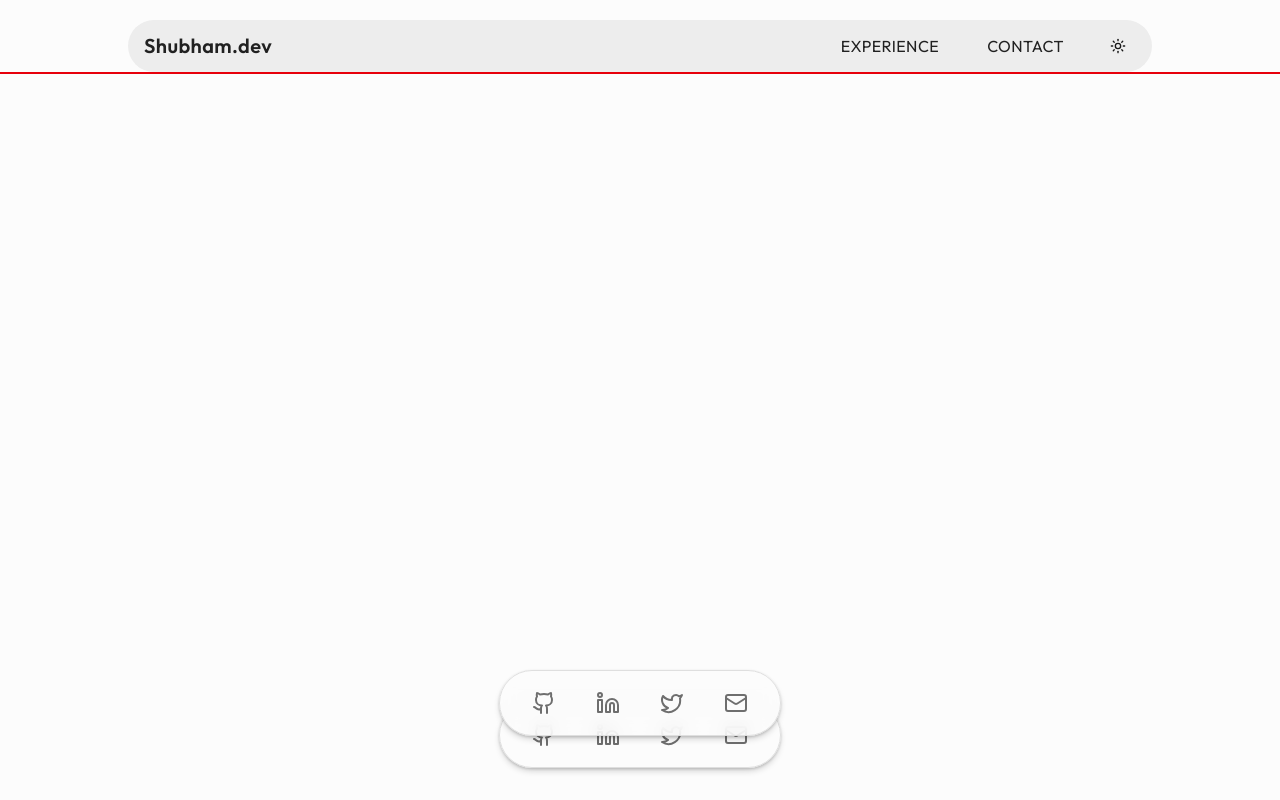
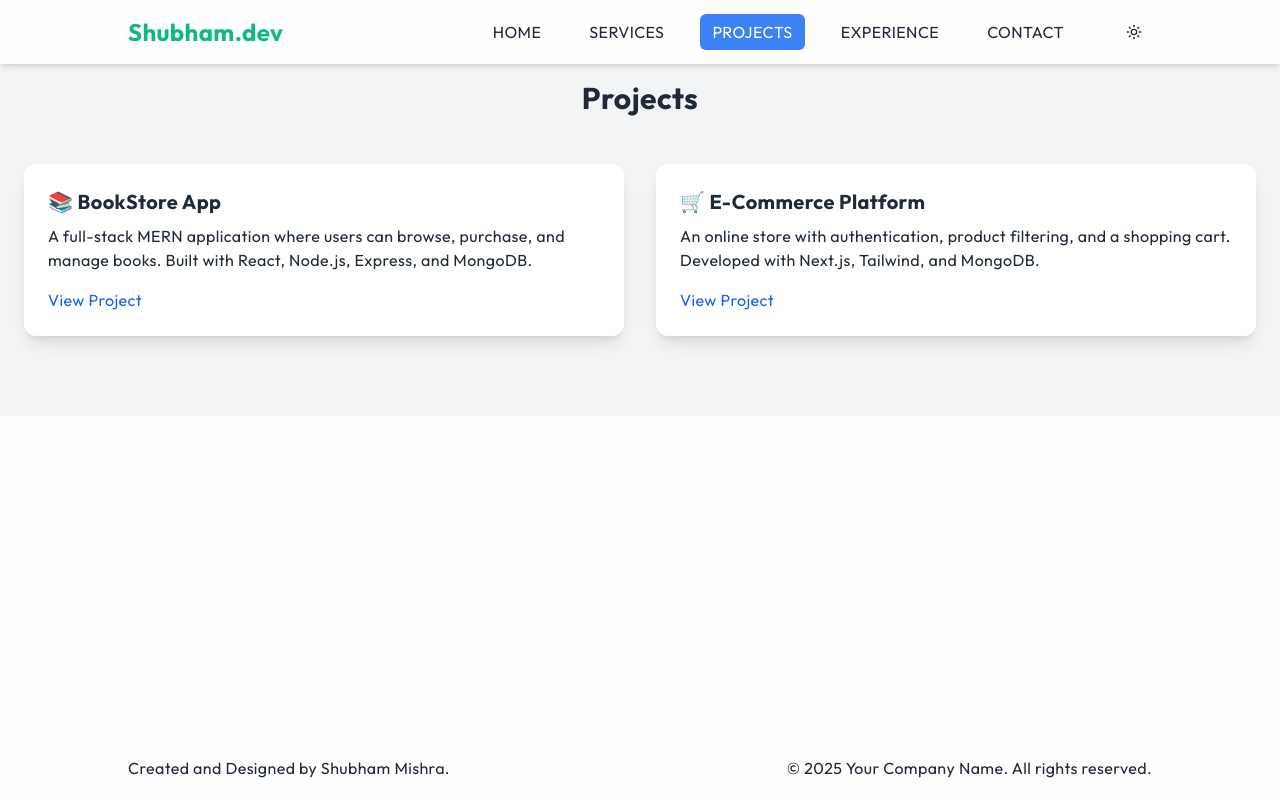
Before and after one commit to Mishrashubham10/shubham-mishra, a Next.js app: page /projects in a window 1280 px wide. Built offline with nearby package versions, Linux system fonts and the light colour scheme.

Commit message:
New design added to the codebase

```diff
--- a/package.json
+++ b/package.json
@@ -13,6 +13,7 @@
     "@radix-ui/react-slot": "^1.2.3",
     "class-variance-authority": "^0.7.1",
     "clsx": "^2.1.1",
+    "framer-motion": "^12.23.12",
     "lucide-react": "^0.541.0",
     "next": "15.5.0",
     "next-themes": "^0.4.6",
--- /dev/null
+++ b/src/app/TransitionLayout.jsx
@@ -0,0 +1,23 @@
+'use client';
+
+import { AnimatePresence, motion } from 'framer-motion';
+import { usePathname } from 'next/navigation';
+
+export default function TransitionLayout({ children }) {
+  const pathname = usePathname();
+
+  return (
+    <AnimatePresence mode="wait">
+      <motion.div
+        key={pathname}
+        initial={{ opacity: 0, x: 200 }}
+        animate={{ opacity: 1, x: 0 }}
+        exit={{ opacity: 0, x: -200 }}
+        transition={{ duration: 0.6, ease: 'easeInOut' }}
+        className="min-h-screen"
+      >
+        {children}
+      </motion.div>
+    </AnimatePresence>
+  );
+}
--- a/src/app/experience/page.tsx
+++ b/src/app/experience/page.tsx
@@ -1,6 +1,6 @@
 export default function ExperiencePage() {
   return (
-    <div className="min-h-screen bg-background">
+    <div className="bg-background">
       <main className="container mx-auto px-4 py-12">
         <section className="max-w-4xl mx-auto">
           <h1 className="text-3xl font-bold text-foreground mb-8">
--- a/src/app/globals.css
+++ b/src/app/globals.css
@@ -1,12 +1,10 @@
 @import 'tailwindcss';
 @import 'tw-animate-css';
 
-/* * {
-  outline: 1px solid red;
-} */
-
+/* Dark variant helper */
 @custom-variant dark (&:is(.dark *));
 
+/* Theme Variables */
 @theme inline {
   --color-background: var(--background);
   --color-foreground: var(--foreground);
@@ -20,11 +18,6 @@
   --color-sidebar-primary: var(--sidebar-primary);
   --color-sidebar-foreground: var(--sidebar-foreground);
   --color-sidebar: var(--sidebar);
-  --color-chart-5: var(--chart-5);
-  --color-chart-4: var(--chart-4);
-  --color-chart-3: var(--chart-3);
-  --color-chart-2: var(--chart-2);
-  --color-chart-1: var(--chart-1);
   --color-ring: var(--ring);
   --color-input: var(--input);
   --color-border: var(--border);
@@ -43,170 +36,84 @@
   --color-card: var(--card);
   --color-warning: var(--warning);
   --color-warning-foreground: var(--warning-foreground);
-  --radius-sm: calc(var(--radius) - 4px);
-  --radius-md: calc(var(--radius) - 2px);
-  --radius-lg: var(--radius);
-  --radius-xl: calc(var(--radius) + 4px);
-  --font-serif: ui-serif, Georgia, Cambria, 'Times New Roman', Times, serif;
   --radius: 0.5rem;
-  --tracking-tighter: calc(var(--tracking-normal) - 0.05em);
-  --tracking-tight: calc(var(--tracking-normal) - 0.025em);
-  --tracking-wide: calc(var(--tracking-normal) + 0.025em);
-  --tracking-wider: calc(var(--tracking-normal) + 0.05em);
-  --tracking-widest: calc(var(--tracking-normal) + 0.1em);
-  --tracking-normal: var(--tracking-normal);
-  --shadow-2xl: var(--shadow-2xl);
-  --shadow-xl: var(--shadow-xl);
-  --shadow-lg: var(--shadow-lg);
-  --shadow-md: var(--shadow-md);
-  --shadow: var(--shadow);
-  --shadow-sm: var(--shadow-sm);
-  --shadow-xs: var(--shadow-xs);
-  --shadow-2xs: var(--shadow-2xs);
-  --spacing: var(--spacing);
-  --spacing-header: 4rem;
-  --spacing-screen-header: calc(100vh - var(--spacing-header));
-  --letter-spacing: var(--letter-spacing);
-  --shadow-offset-y: var(--shadow-offset-y);
-  --shadow-offset-x: var(--shadow-offset-x);
-  --shadow-spread: var(--shadow-spread);
-  --shadow-blur: var(--shadow-blur);
-  --shadow-opacity: var(--shadow-opacity);
-  --color-shadow-color: var(--shadow-color);
-  --color-destructive-foreground: var(--destructive-foreground);
-}
-
-:root {
-  --radius: 0.5rem;
-  --background: oklch(0.9911 0 0);
-  --foreground: oklch(0.2046 0 0);
-  --card: oklch(0.9911 0 0);
-  --card-foreground: oklch(0.2046 0 0);
-  --popover: oklch(0.9911 0 0);
-  --popover-foreground: oklch(0.4386 0 0);
-  --primary: oklch(0.7887 0.1576 158.218);
-  --primary-foreground: oklch(0.2626 0.0147 166.4589);
-  --secondary: oklch(0.9461 0 0);
-  --secondary-foreground: oklch(0.2046 0 0);
-  --muted: oklch(0.9461 0 0);
-  --muted-foreground: oklch(0.5382 0 0);
-  --accent: oklch(0.9461 0 0);
-  --accent-foreground: oklch(0.2478 0 0);
-  --destructive: oklch(0.6254 0.2125 33.0722);
-  --warning: oklch(0.77875 0.17259 66.559);
-  --warning-foreground: oklch(0.2435 0 0);
-  --border: oklch(0.9037 0 0);
-  --input: oklch(0.9731 0 0);
-  --ring: oklch(0.8348 0.1302 160.908);
-  --chart-1: oklch(0.8348 0.1302 160.908);
-  --chart-2: oklch(0.6231 0.188 259.8145);
-  --chart-3: oklch(0.6056 0.2189 292.7172);
-  --chart-4: oklch(0.7686 0.1647 70.0804);
-  --chart-5: oklch(0.6959 0.1491 162.4796);
-  --sidebar: oklch(0.9911 0 0);
-  --sidebar-foreground: oklch(0.5452 0 0);
-  --sidebar-primary: oklch(0.8348 0.1302 160.908);
-  --sidebar-primary-foreground: oklch(0.2626 0.0147 166.4589);
-  --sidebar-accent: oklch(0.9461 0 0);
-  --sidebar-accent-foreground: oklch(0.2435 0 0);
-  --sidebar-border: oklch(0.9037 0 0);
-  --sidebar-ring: oklch(0.8348 0.1302 160.908);
-  --destructive-foreground: oklch(0.9934 0.0032 17.2118);
-  --font-sans: var(--font-outfit-sans), sans-serif;
-  --font-serif: ui-serif, Georgia, Cambria, 'Times New Roman', Times, serif;
-  --font-mono: monospace;
-  --shadow-color: #000000;
-  --shadow-opacity: 0.17;
-  --shadow-blur: 3px;
-  --shadow-spread: 0px;
-  --shadow-offset-x: 0px;
-  --shadow-offset-y: 1px;
-  --letter-spacing: 0.025em;
-  --spacing: 0.25rem;
-  --shadow-2xs: 0px 1px 3px 0px hsl(0 0% 0% / 0.09);
-  --shadow-xs: 0px 1px 3px 0px hsl(0 0% 0% / 0.09);
-  --shadow-sm: 0px 1px 3px 0px hsl(0 0% 0% / 0.17),
-    0px 1px 2px -1px hsl(0 0% 0% / 0.17);
-  --shadow: 0px 1px 3px 0px hsl(0 0% 0% / 0.17),
-    0px 1px 2px -1px hsl(0 0% 0% / 0.17);
-  --shadow-md: 0px 1px 3px 0px hsl(0 0% 0% / 0.17),
-    0px 2px 4px -1px hsl(0 0% 0% / 0.17);
-  --shadow-lg: 0px 1px 3px 0px hsl(0 0% 0% / 0.17),
-    0px 4px 6px -1px hsl(0 0% 0% / 0.17);
-  --shadow-xl: 0px 1px 3px 0px hsl(0 0% 0% / 0.17),
-    0px 8px 10px -1px hsl(0 0% 0% / 0.17);
-  --shadow-2xl: 0px 1px 3px 0px hsl(0 0% 0% / 0.43);
   --tracking-normal: 0.025em;
 }
 
-.dark {
-  --background: oklch(0.1822 0 0);
-  --foreground: oklch(0.9288 0.0126 255.5078);
-  --card: oklch(0.2046 0 0);
-  --card-foreground: oklch(0.9288 0.0126 255.5078);
-  --popover: oklch(0.2603 0 0);
-  --popover-foreground: oklch(0.7348 0 0);
-  --primary: oklch(0.5065 0.1228 156.039);
-  --primary-foreground: oklch(0.9213 0.0135 167.1556);
-  --secondary: oklch(0.2603 0 0);
-  --secondary-foreground: oklch(0.9851 0 0);
-  --muted: oklch(0.2393 0 0);
-  --muted-foreground: oklch(0.7122 0 0);
-  --accent: oklch(0.3132 0 0);
-  --accent-foreground: oklch(0.9851 0 0);
-  --destructive: oklch(0.4659 0.1386 29.4477);
-  --warning: oklch(0.76 0.16 70.49);
-  --warning-foreground: oklch(0.9368 0.0045 34.3092);
-  --border: oklch(0.2809 0 0);
-  --input: oklch(0.2603 0 0);
-  --ring: oklch(0.8003 0.1821 151.711);
-  --chart-1: oklch(0.8003 0.1821 151.711);
-  --chart-2: oklch(0.7137 0.1434 254.624);
-  --chart-3: oklch(0.709 0.1592 293.5412);
-  --chart-4: oklch(0.8369 0.1644 84.4286);
-  --chart-5: oklch(0.7845 0.1325 181.912);
-  --sidebar: oklch(0.1822 0 0);
-  --sidebar-foreground: oklch(0.6301 0 0);
-  --sidebar-primary: oklch(0.4365 0.1044 156.7556);
-  --sidebar-primary-foreground: oklch(0.9213 0.0135 167.1556);
-  --sidebar-accent: oklch(0.3132 0 0);
-  --sidebar-accent-foreground: oklch(0.9851 0 0);
-  --sidebar-border: oklch(0.2809 0 0);
-  --sidebar-ring: oklch(0.8003 0.1821 151.711);
-  --destructive-foreground: oklch(0.9368 0.0045 34.3092);
-  --radius: 0.5rem;
-  --font-sans: var(--font-outfit-sans), sans-serif;
-  --font-serif: ui-serif, Georgia, Cambria, 'Times New Roman', Times, serif;
-  --font-mono: monospace;
-  --shadow-color: #000000;
-  --shadow-opacity: 0.17;
-  --shadow-blur: 3px;
-  --shadow-spread: 0px;
-  --shadow-offset-x: 0px;
-  --shadow-offset-y: 1px;
-  --letter-spacing: 0.025em;
-  --spacing: 0.25rem;
-  --shadow-2xs: 0px 1px 3px 0px hsl(0 0% 0% / 0.09);
-  --shadow-xs: 0px 1px 3px 0px hsl(0 0% 0% / 0.09);
-  --shadow-sm: 0px 1px 3px 0px hsl(0 0% 0% / 0.17),
-    0px 1px 2px -1px hsl(0 0% 0% / 0.17);
-  --shadow: 0px 1px 3px 0px hsl(0 0% 0% / 0.17),
-    0px 1px 2px -1px hsl(0 0% 0% / 0.17);
-  --shadow-md: 0px 1px 3px 0px hsl(0 0% 0% / 0.17),
-    0px 2px 4px -1px hsl(0 0% 0% / 0.17);
-  --shadow-lg: 0px 1px 3px 0px hsl(0 0% 0% / 0.17),
-    0px 4px 6px -1px hsl(0 0% 0% / 0.17);
-  --shadow-xl: 0px 1px 3px 0px hsl(0 0% 0% / 0.17),
-    0px 8px 10px -1px hsl(0 0% 0% / 0.17);
-  --shadow-2xl: 0px 1px 3px 0px hsl(0 0% 0% / 0.43);
+/* Light Theme */
+:root {
+  --background: #fefefe;
+  --foreground: #1f2937;
+  --card: #ffffff;
+  --card-foreground: #1f2937;
+  --popover: #ffffff;
+  --popover-foreground: #374151;
+  --primary: #3b82f6;
+  --primary-foreground: #ffffff;
+  --secondary: #f59e0b;
+  --secondary-foreground: #1f2937;
+  --muted: #f3f4f6;
+  --muted-foreground: #6b7280;
+  --accent: #10b981;
+  --accent-foreground: #ffffff;
+  --destructive: #ef4444;
+  --destructive-foreground: #ffffff;
+  --warning: #fbbf24;
+  --warning-foreground: #1f2937;
+  --border: #e5e7eb;
+  --input: #f9fafb;
+  --ring: #3b82f6;
+  --sidebar: #fefefe;
+  --sidebar-foreground: #4b5563;
+  --sidebar-primary: #3b82f6;
+  --sidebar-primary-foreground: #ffffff;
+  --sidebar-accent: #10b981;
+  --sidebar-accent-foreground: #ffffff;
+  --sidebar-border: #e5e7eb;
+  --sidebar-ring: #3b82f6;
 }
 
+/* ========== Dark Theme ========== */
+.dark {
+  --background: #1f2937;
+  --foreground: #f9fafb;
+  --card: #374151;
+  --card-foreground: #f9fafb;
+  --popover: #4b5563;
+  --popover-foreground: #f9fafb;
+  --primary: #60a5fa;
+  --primary-foreground: #1f2937;
+  --secondary: #fbbf24;
+  --secondary-foreground: #1f2937;
+  --muted: #374151;
+  --muted-foreground: #9ca3af;
+  --accent: #34d399;
+  --accent-foreground: #1f2937;
+  --destructive: #f87171;
+  --destructive-foreground: #1f2937;
+  --warning: #fcd34d;
+  --warning-foreground: #1f2937;
+  --border: #4b5563;
+  --input: #374151;
+  --ring: #60a5fa;
+  --sidebar: #1f2937;
+  --sidebar-foreground: #d1d5db;
+  --sidebar-primary: #60a5fa;
+  --sidebar-primary-foreground: #1f2937;
+  --sidebar-accent: #34d399;
+  --sidebar-accent-foreground: #1f2937;
+  --sidebar-border: #4b5563;
+  --sidebar-ring: #60a5fa;
+}
+
+/* ============= Container Utility =========== */
 @utility container {
   margin-inline: auto;
   padding-inline: 2rem;
   max-width: 96rem;
 }
 
+/* Base Layer */
 @layer base {
   * {
     @apply border-border outline-ring/50;
--- a/src/app/layout.tsx
+++ b/src/app/layout.tsx
@@ -3,7 +3,7 @@ import { Outfit } from 'next/font/google';
 import './globals.css';
 import { ThemeProvider } from 'next-themes';
 import Navbar from '@/components/Navbar';
-// import Footer from '@/components/Footer';
+import Footer from '@/components/Footer';
 
 const outfitSans = Outfit({
   variable: '--font-outfit-sans',
@@ -22,7 +22,7 @@ export default function RootLayout({
 }>) {
   return (
     <html lang="en" suppressHydrationWarning>
-      <body className={`${outfitSans.variable} antialiased font-sans`}>
+      <body className={`${outfitSans.variable} antialiased font-sans min-h-screen flex flex-col`}>
         <ThemeProvider
           attribute="class"
           defaultTheme="system"
@@ -30,10 +30,10 @@ export default function RootLayout({
           disableTransitionOnChange
         >
           <Navbar />
-          <main className='h-[100%] border-[1px] border-red-600'>
+          <main className='flex-1 bg-background'>
             {children}
           </main>
-          {/* <Footer /> */}
+          <Footer />
         </ThemeProvider>
       </body>
     </html>
--- a/src/app/page.tsx
+++ b/src/app/page.tsx
@@ -1,31 +1,33 @@
-import Link from "next/link";
+'use client';
+
+import Link from 'next/link';
 
 export default function Home() {
   return (
-    <section className="flex items-center justify-center">
-      {/* =========== HERO SECTION ============ */}
-      <section className="text-center px-4 mt-6">
-        <h1 className="text-5xl font-bold uppercase tracking-widest">
-          I&apos;m Shubham Mishra.
-        </h1>
-        <h3 className="text-4xl uppercase font-semibold">
-          Frontend Developer based in India.
-        </h3>
-        <p className="text-balance max-w-xl">
-          I&apos;m probably the most passionate developer you&apos;ll ever get
-          to work with. If you have a great project that needs some amazing
-          skills, I&apos;m your guy.
-        </p>
+    <main className="w-full max-h-[calc(100vh-4rem)] overflow-hidden">
+      <section className="min-h-screen flex items-center justify-center text-accent">
+        <div
+          className="items-center flex flex-col gap-6"
+        >
+          <h1 className="text-2xl font-semibold">
+            Hi!, I&apos;m Shubham Mishra 👋
+          </h1>
 
-        {/* <Button variant="outline" className="mt-6 text-accent-foreground">
-          <Link href="/contact" className="text-accent-foreground">Let&apos;s Connect</Link>
-        </Button> */}
-        <button className="border-[1px] border-red-500 px-4 py-2 rounded-full">
-          <Link href="/contact" className="text-accent-foreground">
+          <div className="flex flex-col gap-2">
+            <h2 className="text-5xl font-bold tracking-wide text-balance">
+              Frontend web developer based in mumbai.
+            </h2>
+            <p className="text-lg font-normal tracking-tighter text-balance">
+              I&apos;m a frontend developer from Mumbai, India with 1.5 years of
+              industry working experience and 1 years of freelancing experience.
+            </p>
+          </div>
+
+          <Link href="/contact" className="bg-foreground font-semibold text-md border-[0.2px] border-foreground py-3 px-6 rounded-full shadow-lg w-max">
             Let&apos;s Connect
           </Link>
-        </button>
+        </div>
       </section>
-    </section>
+    </main>
   );
 }
--- a/src/app/projects/page.tsx
+++ b/src/app/projects/page.tsx
@@ -1,86 +1,30 @@
-import { Github, Linkedin, Mail, Twitter } from "lucide-react";
-
 export default function ProjectPage() {
   return (
-    <div className="fixed bottom-8 left-1/2 transform -translate-x-1/2 text-accent-foreground">
-        <div className="flex items-center gap-6 bg-card/80 backdrop-blur-sm border border-border rounded-full px-6 py-3 shadow-lg">
-          <a
-            href="https://github.com"
-            target="_blank"
-            rel="noopener noreferrer"
-            className="text-muted-foreground hover:text-accent transition-colors p-2"
-            aria-label="GitHub"
-          >
-            <Github size={24} />
-          </a>
-          <a
-            href="https://linkedin.com"
-            target="_blank"
-            rel="noopener noreferrer"
-            className="text-muted-foreground hover:text-accent transition-colors p-2"
-            aria-label="LinkedIn"
-          >
-            <Linkedin size={24} />
-          </a>
-          <a
-            href="https://twitter.com"
-            target="_blank"
-            rel="noopener noreferrer"
-            className="text-muted-foreground hover:text-accent transition-colors p-2"
-            aria-label="Twitter"
-          >
-            <Twitter size={24} />
-          </a>
-          <a
-            href="mailto:hello@example.com"
-            className="text-muted-foreground hover:text-accent transition-colors p-2"
-            aria-label="Email"
-          >
-            <Mail size={24} />
+    <section id="projects" className="py-20 px-6 bg-gray-100 dark:bg-gray-900">
+      <h2 className="text-3xl font-bold text-center mb-12">Projects</h2>
+      <div className="grid md:grid-cols-2 gap-8">
+        <div className="p-6 bg-white dark:bg-gray-800 rounded-xl shadow-lg">
+          <h3 className="text-xl font-bold mb-2">📚 BookStore App</h3>
+          <p className="mb-4">
+            A full-stack MERN application where users can browse, purchase, and
+            manage books. Built with React, Node.js, Express, and MongoDB.
+          </p>
+          <a href="#" className="text-blue-600 hover:underline">
+            View Project
           </a>
         </div>
 
-        {/* ========= HERO SECTIONS LINK ============ */}
-        <section className="bg-background flex items-center justify-center">
-          <div className="fixed bottom-8 left-1/2 transform -translate-x-1/2">
-            <div className="flex items-center gap-6 bg-card/80 backdrop-blur-sm border border-border rounded-full px-6 py-3 shadow-lg">
-              <a
-                href="https://github.com"
-                target="_blank"
-                rel="noopener noreferrer"
-                className="text-muted-foreground hover:text-accent transition-colors p-2"
-                aria-label="GitHub"
-              >
-                <Github size={24} />
-              </a>
-              <a
-                href="https://linkedin.com"
-                target="_blank"
-                rel="noopener noreferrer"
-                className="text-muted-foreground hover:text-accent transition-colors p-2"
-                aria-label="LinkedIn"
-              >
-                <Linkedin size={24} />
-              </a>
-              <a
-                href="https://twitter.com"
-                target="_blank"
-                rel="noopener noreferrer"
-                className="text-muted-foreground hover:text-accent transition-colors p-2"
-                aria-label="Twitter"
-              >
-                <Twitter size={24} />
-              </a>
-              <a
-                href="mailto:hello@example.com"
-                className="text-muted-foreground hover:text-accent transition-colors p-2"
-                aria-label="Email"
-              >
-                <Mail size={24} />
-              </a>
-            </div>
-          </div>
-        </section>
+        <div className="p-6 bg-white dark:bg-gray-800 rounded-xl shadow-lg">
+          <h3 className="text-xl font-bold mb-2">🛒 E-Commerce Platform</h3>
+          <p className="mb-4">
+            An online store with authentication, product filtering, and a
+            shopping cart. Developed with Next.js, Tailwind, and MongoDB.
+          </p>
+          <a href="#" className="text-blue-600 hover:underline">
+            View Project
+          </a>
+        </div>
       </div>
-  )
+    </section>
+  );
 }
--- a/src/components/Footer.tsx
+++ b/src/components/Footer.tsx
@@ -1,9 +1,10 @@
-import React from 'react'
+import React from 'react';
 
 export default function Footer() {
   return (
-    <footer className=''>
-        <h1>Footer</h1>
+    <footer className="flex bg-background items-center h-16 flex-col md:flex-row justify-between gap-2 px-4 md:px-16 lg:px-32">
+      <h1>Created and Designed by Shubham Mishra.</h1>
+      <p>&copy; 2025 Your Company Name. All rights reserved.</p>
     </footer>
-  )
+  );
 }
--- a/src/components/Navbar.tsx
+++ b/src/components/Navbar.tsx
@@ -13,69 +13,76 @@ export default function Navbar() {
   const [isOpen, setIsOpen] = useState(false);
 
   const navItems = [
-    // { name: 'Projects', href: '/projects' },
+    { name: 'Home', href: '/' },
+    { name: 'Services', href: '/services' },
+    { name: 'Projects', href: '/projects' },
     { name: 'Experience', href: '/experience' },
     { name: 'Contact', href: '/contact' },
   ];
 
   return (
-    <header className="w-full z-50">
-      <nav className="mt-5 flex items-center justify-between flex-wrap w-[90%] max-w-5xl my-0 mx-auto md:rounded-full bg-accent py-2 px-4">
-        <h2 className="text-accent-foreground font-semibold text-xl">
+    <header className="w-full fixed top-0 z-50 shadow-md">
+      <nav className="bg-background text-foreground flex items-center justify-between flex-wrap h-16 px-4 md:px-16 lg:px-32 transition-colors duration-300">
+        {/* Logo */}
+        <h2 className="text-accent font-bold text-2xl">
           <Link href="/">Shubham.dev</Link>
         </h2>
 
-        <ul className="hidden gap-6 text-md uppercase md:flex items-center">
+        {/* Desktop Menu */}
+        <ul className="hidden md:flex gap-6 uppercase items-center text-foreground">
           {navItems.map((item) => (
             <li key={item.href}>
               <Link
                 href={item.href}
                 className={cn(
-                  'px-3 py-2 rounded-md transition-colors',
+                  'px-3 py-2 rounded-md transition-colors duration-200',
                   pathname === item.href
-                    ? 'bg-background text-forebackground'
-                    : 'text-accent-foreground hover:bg-muted'
+                    ? 'bg-primary text-primary-foreground'
+                    : 'hover:bg-muted hover:text-foreground'
                 )}
               >
                 {item.name}
               </Link>
             </li>
           ))}
-          <div className="hidden md:block">
-          <ThemeToggle />
-        </div>
+          <div className="ml-4">
+            <ThemeToggle />
+          </div>
         </ul>
 
-        {/* =========== MOBILE NAVBAR ============ */}
+        {/* Mobile Menu Button */}
         <Button
           asChild
           size="icon"
           variant="outline"
           onClick={() => setIsOpen(!isOpen)}
-          className="md:hidden"
+          className="md:hidden border-foreground text-foreground"
         >
           {isOpen ? <X size={24} /> : <Menu size={24} />}
         </Button>
 
-        {/* =========== MOBILE MENU ========== */}
+        {/* Mobile Menu */}
         {isOpen && (
-          <ul className="absolute top-20 mx-4 left-0 min-w-full bg-accent flex flex-col gap-2 p-4 md:hidden text-accent-foreground">
+          <ul className="absolute top-full left-0 w-full bg-background flex flex-col gap-2 p-4 shadow-lg md:hidden transition-colors duration-300">
             {navItems.map((item) => (
               <li key={item.href}>
                 <Link
                   href={item.href}
                   className={cn(
-                    'block px-3 py-2 rounded-md transition-colors',
+                    'block px-4 py-2 rounded-md transition-colors duration-200',
                     pathname === item.href
-                      ? 'bg-ring text-white'
-                      : 'text-accent-foreground hover:bg-muted'
+                      ? 'bg-primary text-primary-foreground'
+                      : 'hover:bg-muted hover:text-foreground'
                   )}
-                  onClick={() => setIsOpen(false)} // close menu on click
+                  onClick={() => setIsOpen(false)}
                 >
                   {item.name}
                 </Link>
               </li>
             ))}
+            <div className="mt-2">
+              <ThemeToggle />
+            </div>
           </ul>
         )}
       </nav>
```
Also changed, not shown: src/app/contact/page.tsx (+50 -49 lines), 1 other file (tests, documents, lock files or other folders).
